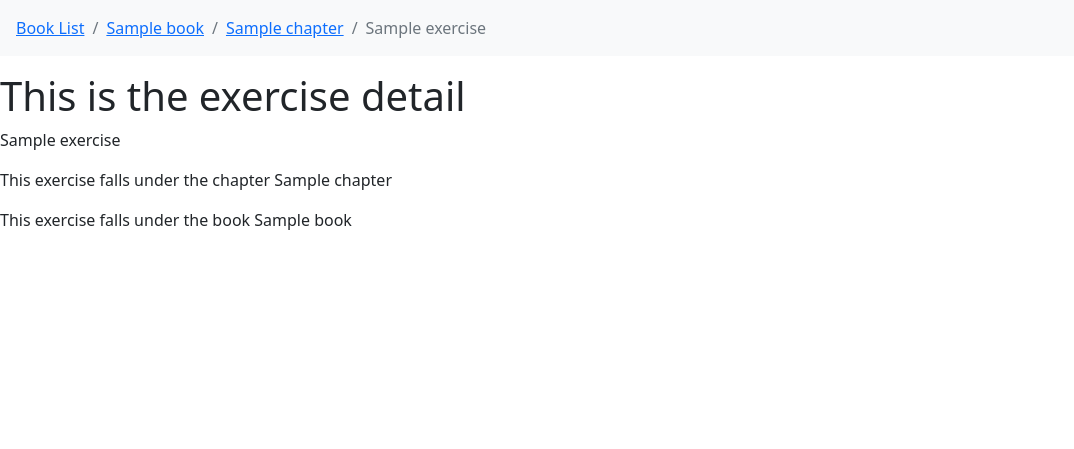
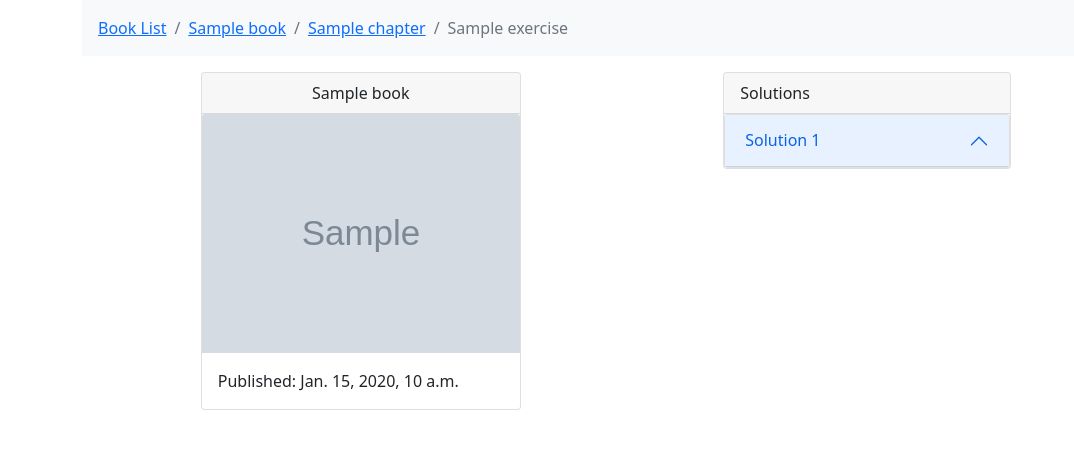
Before and after one commit to pawelGontarz/django_digital_marketplace, a Django app: template templates/exercise_detail.html in a window 1280 px wide. Shown: the top 449 px of the page, without its empty margins (0-1074 px from the left). Run offline with Django 3.2, Linux system fonts and the light colour scheme; the template is opened without the code that fills it: most values are stand-ins (such as "Sample title", 1, 10 or a date in 2020); grey boxes marked "Sample" are stand-in pictures.

Commit message:
Add some bootstrap frondend

```diff
--- a/books/models.py
+++ b/books/models.py
@@ -58,6 +58,7 @@ class Exercise(models.Model):
 
 class Solution(models.Model):
     exercise = models.ForeignKey(Exercise, on_delete=models.CASCADE)
+    solution_number = models.IntegerField()
     image = models.ImageField()
 
     def __str__(self):
--- a/books/urls.py
+++ b/books/urls.py
@@ -6,6 +6,6 @@ app_name = 'books'
 urlpatterns = [
     path('', book_list, name='book-list'),
     path('<slug:slug>/', book_detail, name='book-detail'),
-    path('<book_slug>/<chapter_number>/', chapter_detail, name='chapter-detail'),
-    path('<book_slug>/<chapter_number>/<exercise_number>/', exercise_detail, name='exercise-detail'),
+    path('<book_slug>/<int:chapter_number>/', chapter_detail, name='chapter-detail'),
+    path('<book_slug>/<int:chapter_number>/<int:exercise_number>/', exercise_detail, name='exercise-detail'),
 ]
--- a/templates/base.html
+++ b/templates/base.html
@@ -13,6 +13,7 @@
 </head>
 
 <body>
+      <div class='container'>
 
         <nav aria-label="breadcrumb">
             <ol class="breadcrumb bg-light px-3 py-3">
@@ -25,6 +26,8 @@
         {% block content %}
         {% endblock content %}
 
+    </div>
+
     <!-- JavaScript Bundle with Popper -->
     <script src="https://cdn.jsdelivr.net/npm/bootstrap@5.1.3/dist/js/bootstrap.bundle.min.js"
         integrity="sha384-ka7Sk0Gln4gmtz2MlQnikT1wXgYsOg+OMhuP+IlRH9sENBO0LRn5q+8nbTov4+1p" crossorigin="anonymous">
--- a/templates/exercise_detail.html
+++ b/templates/exercise_detail.html
@@ -8,8 +8,43 @@
 {% endblock breadcrumb %}
 
 {% block content %}
-    <h1>This is the exercise detail</h1>
-    <p>{{ exercise.title }}</p>
-    <p>This exercise falls under the chapter {{ exercise.chapter.title }}</p>
-    <p>This exercise falls under the book {{ exercise.chapter.book.title }}</p>
+    <div class='row'>
+        <main class='col-md-3 mx-auto'>
+            <div class="card" style="width: 20rem;">
+                <div class="card-header text-center">{{ exercise.chapter.book.title }}</div>
+                <img src="{{ exercise.chapter.book.cover.url }}" class="card-img-top" alt="...">
+                <div class="card-body">
+                <p class="card-text">Published: {{ exercise.chapter.book.publication_date }}</p>
+                </div>
+            </div>
+        </main>
+
+        <aside class='col-md-4 mx-auto'>
+            <div class="card" style="width: 18rem;">
+                <div class="card-header">
+                Solutions
+                </div>
+
+                <div class="accordion" id="accordionExample">
+                    {% for solution in exercise.solution_set.all %}
+                        <div class="accordion-item">
+                        <h2 class="accordion-header" id="heading-{{ solution.solution_number }}">
+                            <button class="accordion-button" type="button" data-bs-toggle="collapse" data-bs-target="#collapse-{{ solution.solution_number }}" aria-expanded="true" aria-controls="collapse-{{ solution.solution_number }}">
+                                Solution {{ solution.solution_number }}
+                            </button>
+                        </h2>
+                        <div id="collapse-{{ solution.solution_number }}" class="accordion-collapse collapse" aria-labelledby="heading-{{ solution.solution_number }}" data-bs-parent="#accordionExample">
+                            <div class="accordion-body">
+                                <img src="{{ solution.image.url }}" class="card-img-top" alt="...">
+                            </div>
+                        </div>
+                        </div>
+                    {% endfor %}
+                </div>
+
+            </div>
+        </aside>
+    </div>
+
+
 {% endblock content %}
```
Also changed, not shown: templates/book_detail.html (+23 -7 lines), templates/book_list.html (+15 -1 lines), templates/chapter_detail.html (+23 -8 lines), db.sqlite3. Lines whose indentation alone changed are shown as unchanged.
